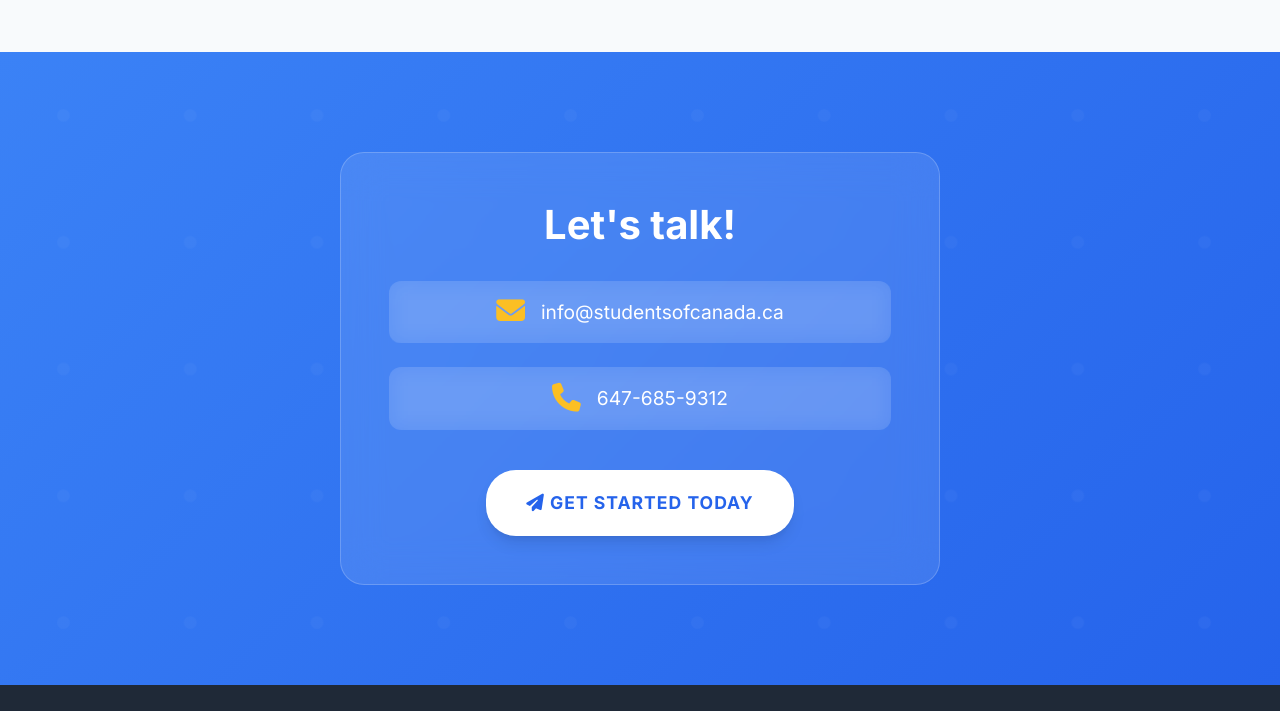
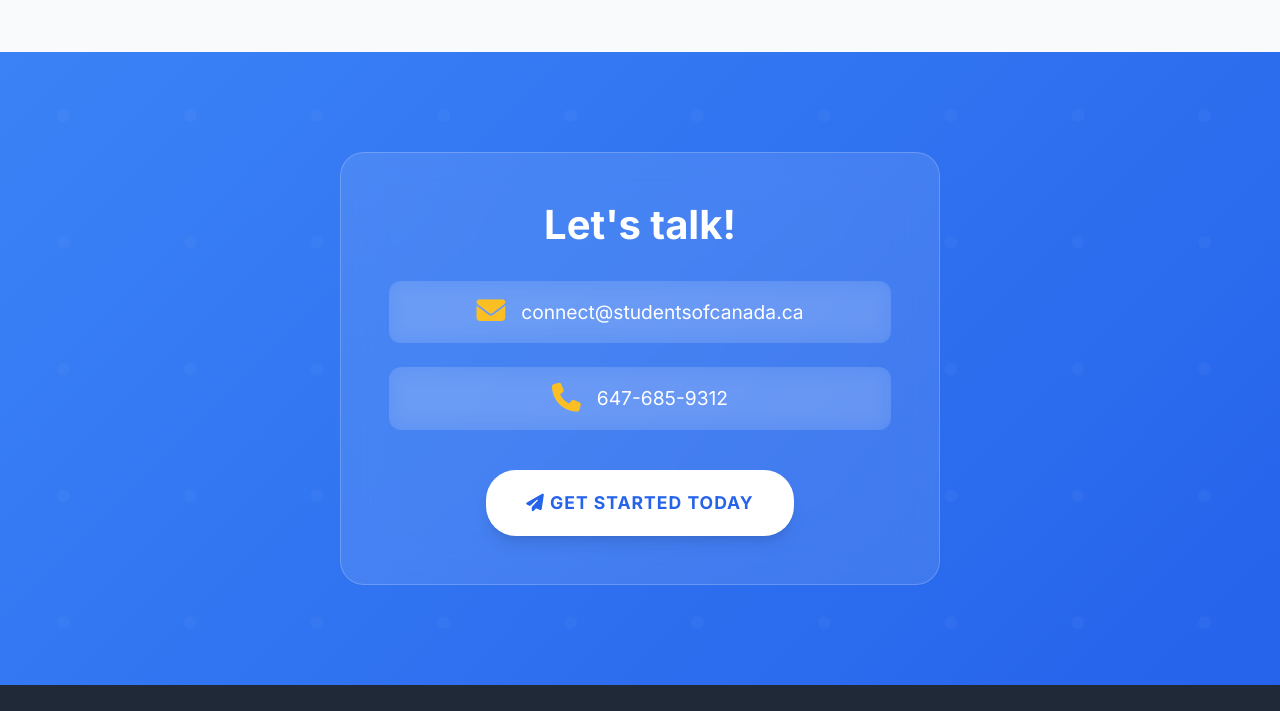
Before and after one commit to SOCAVDEVS/socwebsite, a plain HTML site: page promote.html in a window 1280 px wide. Shown: the part 3123-3834 px from the top of the page. Drawn offline with nearby package versions, Linux system fonts and the light colour scheme.

Commit message:
Update promote.html

```diff
--- a/promote.html
+++ b/promote.html
@@ -910,9 +910,9 @@
                 <div class="contact-card">
                     <h3 class="contact-title">Let's talk!</h3>
                     <div class="contact-info">
-                        <a href="mailto:info@studentsofcanada.ca" class="contact-item">
+                        <a href="mailto:connect@studentsofcanada.ca" class="contact-item">
                             <i class="fas fa-envelope contact-icon"></i>
-                            <span>info@studentsofcanada.ca</span>
+                            <span>connect@studentsofcanada.ca</span>
                         </a>
                         <a href="tel:647-685-9312" class="contact-item">
                             <i class="fas fa-phone contact-icon"></i>
```
